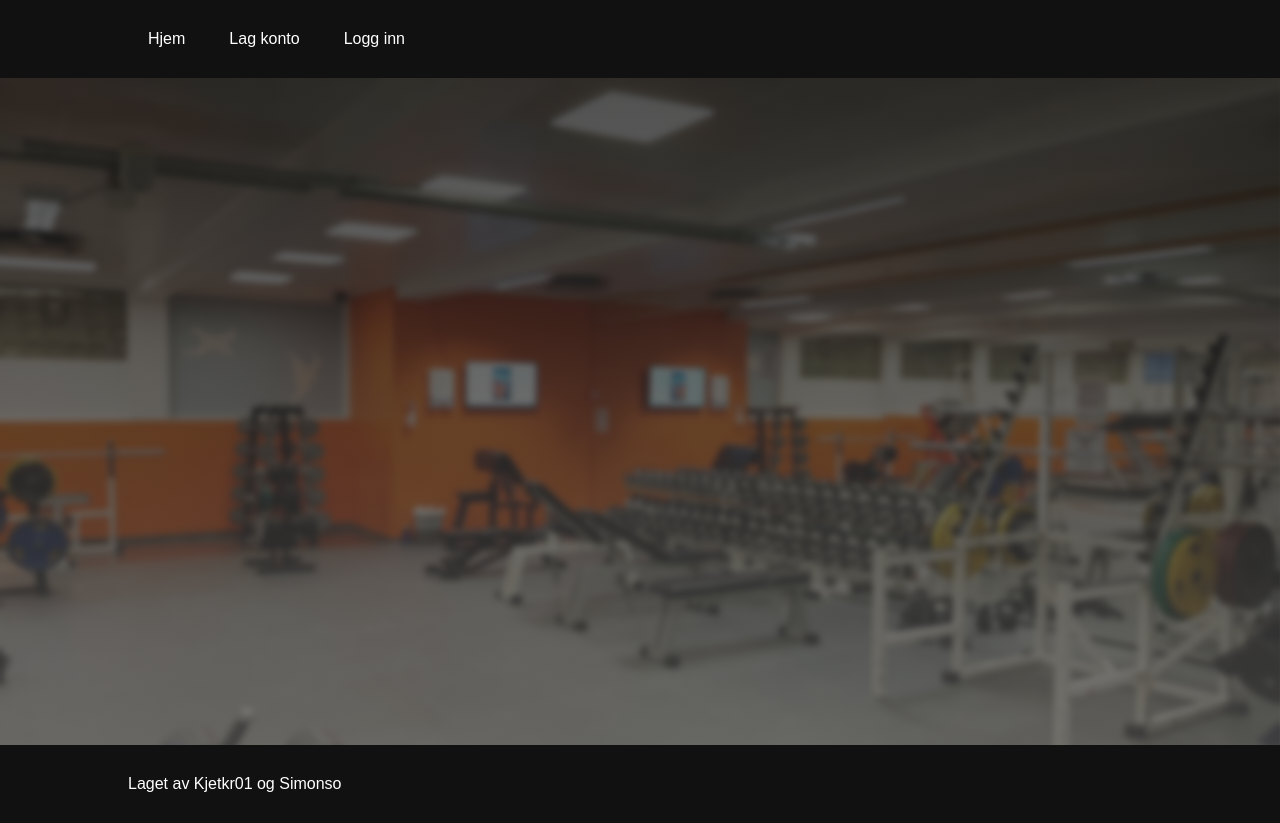
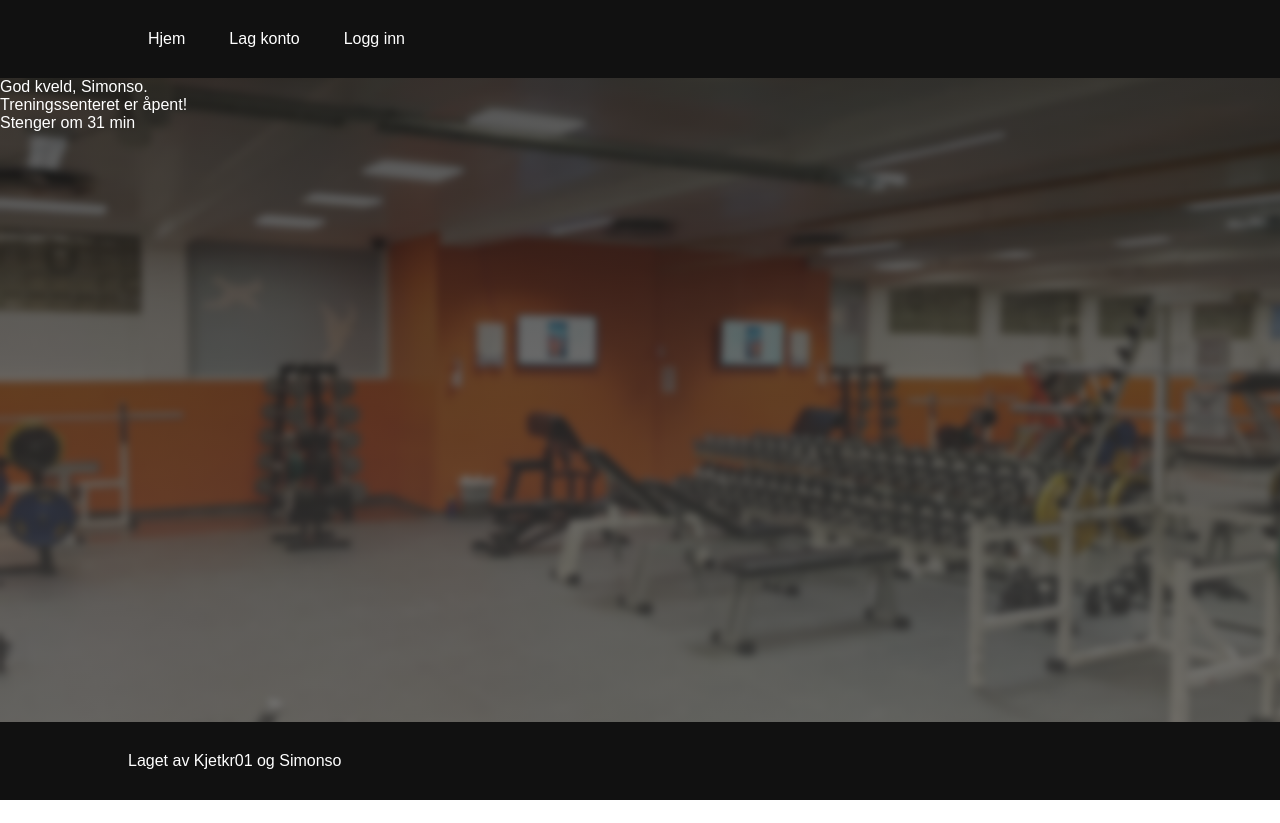
Before and after one commit to kjetkr01/kjetil-test, a website: page public/index.html in a window 1280 px wide. After the commit the page ends 800 px from the top, so only its background shows below. Drawn offline with Linux system fonts and the light colour scheme.

Commit message:
Design change

```diff
--- a/public/index.html
+++ b/public/index.html
@@ -4,14 +4,7 @@
 <head>
     <title>Hjem</title>
 
-    <!--
-<meta name="viewport" content="initial-scale=1.0">
-<meta name="apple-mobile-web-app-capable" content="yes">
-<meta name="apple-mobile-web-app-status-bar-style" content="black">
-<link rel="manifest" href="/manifest.json">
-<meta charset="utf-8" />
-
--->
+    <meta charset="utf-8"/>
 
     <link rel="manifest" href="manifest.json">
 
@@ -24,6 +17,8 @@
 
     <link rel="icon" type="image/png" sizes="192x192" href="images/appIcon.png">
     <link rel="apple-touch-icon" type="image/png" sizes="192x192" href="images/appIcon.png">
+
+    <script src="scripts/global.js" type="text/javascript"></script>
 
     <link rel="stylesheet" href="styles/global.css">
     <link rel="stylesheet" href="styles/index.css">
@@ -45,11 +40,17 @@
 
     </header>
 
+
     <articale>
 
-        <div class="bg_gradient"></div>
-        <div class="flexbox-container">
-
+        <div class="flexbox-container"></div>
+        <div class="flexbox-item hei-melding">
+            <p id="hei_melding"></p>
+        </div>
+        <div class="flexbox-item gym-open">
+            <p id="gym_open"></p>
+            <p id="time_left"></p>
+        </div>
 
         </div>
 
@@ -61,4 +62,16 @@
 
 </body>
 
+<script>
+
+    let gymopen = isGymOpen();
+    document.getElementById("gym_open").innerHTML = gymopen.message
+    document.getElementById("time_left").innerHTML = gymopen.timeLeft
+
+    let partofdaymsg = partOfDayMessage("Simonso");
+    document.getElementById("hei_melding").innerHTML = partofdaymsg
+
+
+</script>
+
 </html>
--- a/public/styles/access.css
+++ /dev/null
@@ -1,54 +0,0 @@
-
-
-
-
-.bg_gradient{
-    background-image:
-    linear-gradient(rgba(7, 7, 7, 0.7),rgba(82, 82, 82, 0.7)),
-    url(../images/background-smallBlur.png);
-    height: 83.3333vh;
-    background-size: cover;
-
-}
-header{
-      display: flex;
-      background-color: rgb(17, 17, 17);
-      justify-content: space-between;
-      align-items: center;
-      padding: 30px 10%;
-}
-li, a{
-     font-family: Arial, Helvetica, sans-serif;
-     color: white;
-     text-decoration: none;
-}
-.nav_links{
-          list-style: none;
-}
-.nav_links li{
-             display: inline-block;
-             padding: 0px 20px;
-}
-.nav_links li a{
-               transition: all 0,3s ease 0s;
-}
-.nav_links li a:hover{
-                     color: rgb(0, 255, 170);
-}
-img{
-   display: flex;
-   align-items: center;
-
-}
-article{
-
-}
-footer{
-      background-color: rgb(17, 17, 17);
-      display: flex;
-      color: white;
-      font-family: Arial, Helvetica, sans-serif;
-      padding: 30px 10%;
-      align-items: center;
-      justify-content: space-between;
-}
--- a/public/styles/global.css
+++ b/public/styles/global.css
@@ -2,3 +2,56 @@
   margin: 0%;
   padding: 0%;
 }
+body{
+  background-image:
+  linear-gradient(rgba(7, 7, 7, 0.7),rgba(82, 82, 82, 0.7)),
+  url(../images/background-smallBlur.png);
+  height: 100vh;
+  background-size: cover;
+  background-repeat: no-repeat;
+}
+header{
+    display: flex;
+    background-color: rgb(17, 17, 17);
+    justify-content: space-between;
+    align-items: center;
+    padding: 30px 10%;
+}
+li, a{
+   font-family: Arial, Helvetica, sans-serif;
+   color: white;
+   text-decoration: none;
+}
+.nav_links{
+        list-style: none;
+}
+.nav_links li{
+           display: inline-block;
+           padding: 0px 20px;
+}
+.nav_links li a{
+             transition: all 0,3s ease 0s;
+}
+.nav_links li a:hover{
+                   color: rgb(0, 255, 170);
+}
+img{
+ display: flex;
+ align-items: center;
+
+}
+article{
+
+}
+footer{
+    background-color: rgb(17, 17, 17);
+    display: flex;
+    color: white;
+    font-family: Arial, Helvetica, sans-serif;
+    padding: 30px 10%;
+    justify-content: space-between;
+    clear: both;
+    position: fixed;
+    bottom: 0;
+    width: 100vw;
+}
--- a/public/styles/index.css
+++ b/public/styles/index.css
@@ -1,54 +1,19 @@
-
-
-
-
-.bg_gradient{
-     background-image:
-     linear-gradient(rgba(7, 7, 7, 0.7),rgba(82, 82, 82, 0.7)),
-     url(../images/background-smallBlur.png);
-     height: 83.3333vh;
-     background-size: cover;
+#hei_melding{
+             background: none;
+             font-family: Arial, Helvetica, sans-serif;
+             color: white;
+}
+.flexbox-container{
+                   display: flex;
+}
+.flexbox-item{
 
 }
-header{
-       display: flex;
-       background-color: rgb(17, 17, 17);
-       justify-content: space-between;
-       align-items: center;
-       padding: 30px 10%;
+#gym_open{
+          font-family: Arial, Helvetica, sans-serif;
+          color: white;
 }
-li, a{
-      font-family: Arial, Helvetica, sans-serif;
-      color: white;
-      text-decoration: none;
+#time_left{
+           font-family: Arial, Helvetica, sans-serif;
+           color: white;
 }
-.nav_links{
-           list-style: none;
-}
-.nav_links li{
-              display: inline-block;
-              padding: 0px 20px;
-}
-.nav_links li a{
-                transition: all 0,3s ease 0s;
-}
-.nav_links li a:hover{
-                      color: rgb(0, 255, 170);
-}
-img{
-    display: flex;
-    align-items: center;
-
-}
-article{
-
-}
-footer{
-       background-color: rgb(17, 17, 17);
-       display: flex;
-       color: white;
-       font-family: Arial, Helvetica, sans-serif;
-       padding: 30px 10%;
-       align-items: center;
-       justify-content: space-between;
-}
--- a/public/styles/login.css
+++ /dev/null
@@ -1,54 +0,0 @@
-
-
-
-
-.bg_gradient{
-  background-image:
-  linear-gradient(rgba(7, 7, 7, 0.7),rgba(82, 82, 82, 0.7)),
-  url(../images/background-smallBlur.png);
-  height: 83.3333vh;
-  background-size: cover;
-
-}
-header{
-    display: flex;
-    background-color: rgb(17, 17, 17);
-    justify-content: space-between;
-    align-items: center;
-    padding: 30px 10%;
-}
-li, a{
-   font-family: Arial, Helvetica, sans-serif;
-   color: white;
-   text-decoration: none;
-}
-.nav_links{
-        list-style: none;
-}
-.nav_links li{
-           display: inline-block;
-           padding: 0px 20px;
-}
-.nav_links li a{
-             transition: all 0,3s ease 0s;
-}
-.nav_links li a:hover{
-                   color: rgb(0, 255, 170);
-}
-img{
- display: flex;
- align-items: center;
-
-}
-article{
-
-}
-footer{
-    background-color: rgb(17, 17, 17);
-    display: flex;
-    color: white;
-    font-family: Arial, Helvetica, sans-serif;
-    padding: 30px 10%;
-    align-items: center;
-    justify-content: space-between;
-}
```
